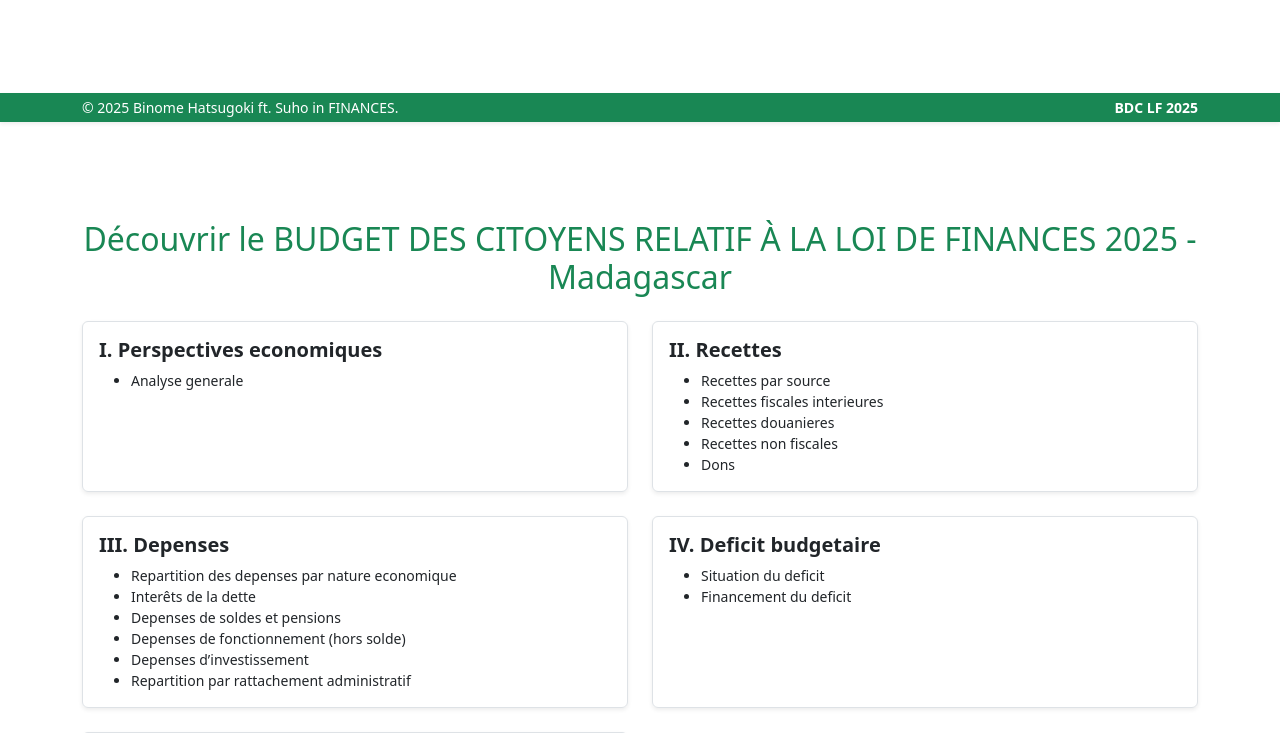
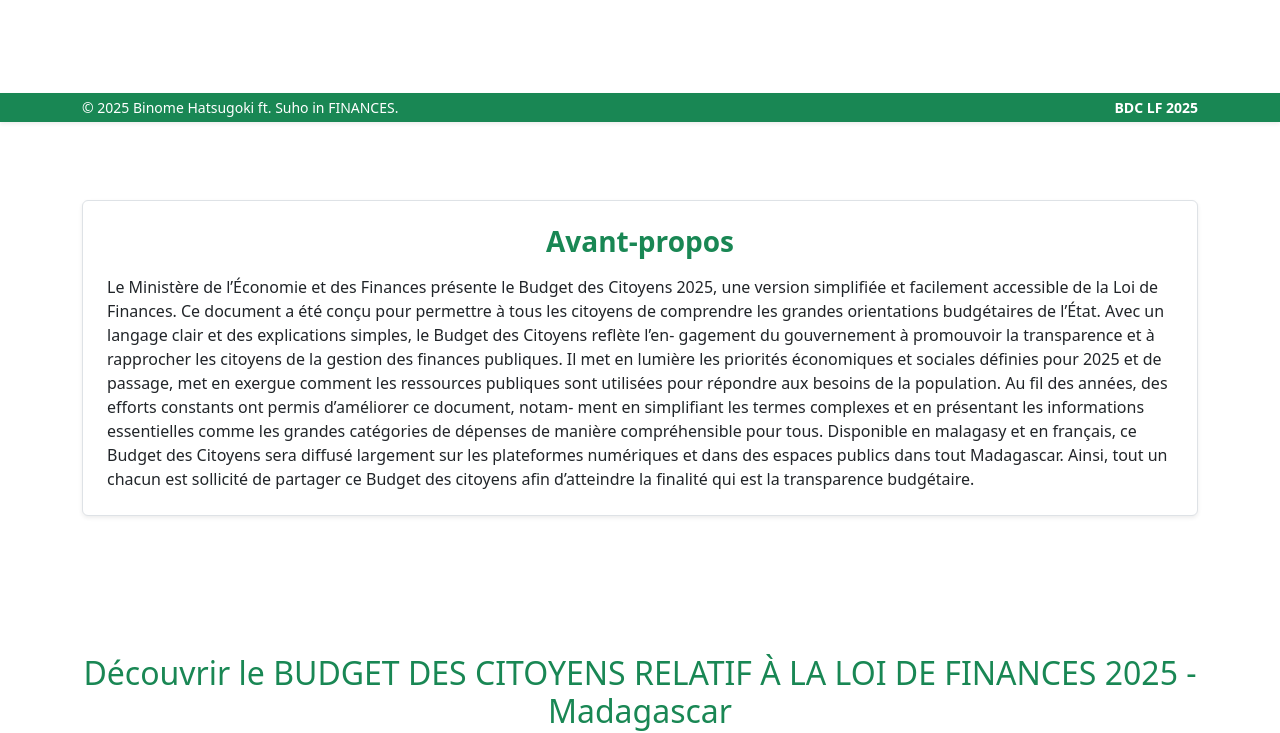
Before and after one commit to Hatsugoki/Finances, a PHP site: page / in a window 1280 px wide. Shown: the part 678-1411 px from the top of the page. Run offline with PHP 8.4, Linux system fonts and the light colour scheme.

Commit message:
Last commit Jo

```diff
--- a/index.php
+++ b/index.php
@@ -22,6 +22,30 @@
         Explorez les donnees, decouvrez la repartition des depenses et suivez les projets finances à travers le pays.
     </p>
     <a href="#decouvrir-bdc" class="btn btn-success btn-lg mt-3">Decouvrir les BDC</a>
+    </section>
+
+    <section id="avant-propos" class="container my-5" style="padding-top: 70px;">
+        <div class="border rounded p-4 shadow-sm bg-white">
+            <h3 class="text-success fw-bold mb-3 text-center">Avant-propos</h3>
+            <p class="mb-0">
+                    Le Ministère de l’Économie et des Finances présente le Budget des Citoyens 2025,
+                    une version simplifiée et facilement accessible de la Loi de Finances. Ce document a
+                    été conçu pour permettre à tous les citoyens de comprendre les grandes orientations
+                    budgétaires de l’État.
+                    Avec un langage clair et des explications simples, le Budget des Citoyens reflète l’en-
+                    gagement du gouvernement à promouvoir la transparence et à rapprocher les citoyens
+                    de la gestion des finances publiques. Il met en lumière les priorités économiques et
+                    sociales définies pour 2025 et de passage, met en exergue comment les ressources
+                    publiques sont utilisées pour répondre aux besoins de la population.
+                    Au fil des années, des efforts constants ont permis d’améliorer ce document, notam-
+                    ment en simplifiant les termes complexes et en présentant les informations essentielles
+                    comme les grandes catégories de dépenses de manière compréhensible pour tous.
+                    Disponible en malagasy et en français, ce Budget des Citoyens sera diffusé largement
+                    sur les plateformes numériques et dans des espaces publics dans tout Madagascar.
+                    Ainsi, tout un chacun est sollicité de partager ce Budget des citoyens afin d’atteindre
+                    la finalité qui est la transparence budgétaire.
+            </p>
+        </div>
     </section>
 
 
```
